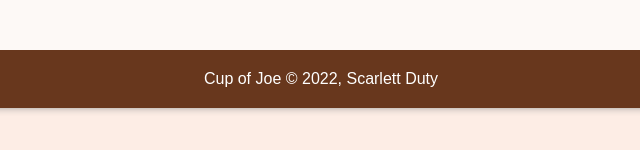
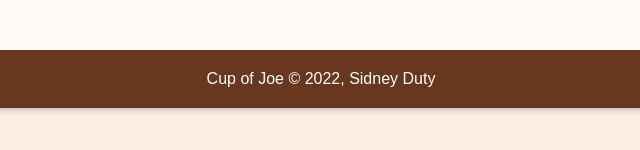
Before and after one commit to dutymilo/HoboJoe_Site, a plain HTML site: page pages/gallery.html in a window 1280 px wide. Shown: the part 2487-2637 px from the top of the page, 319-959 px from the left. Drawn offline with nearby package versions, Linux system fonts and the light colour scheme.

Commit message:
Update gallery.html

```diff
--- a/pages/gallery.html
+++ b/pages/gallery.html
@@ -118,7 +118,7 @@
         </table>
     </main>
     <footer>
-        <p>Cup of Joe &copy; 2022, Scarlett Duty</p>
+        <p>Cup of Joe &copy; 2022, Sidney Duty</p>
     </footer>
 </body>
 </html>
```
